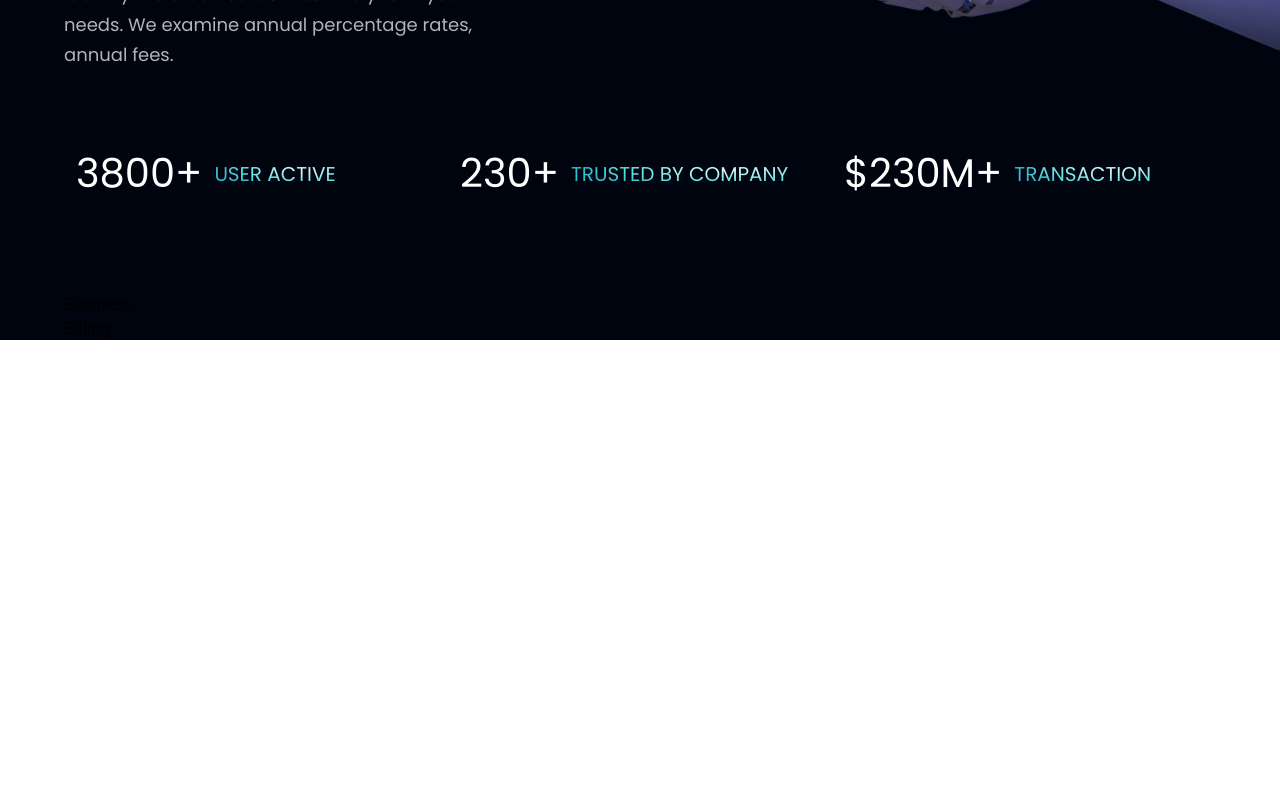
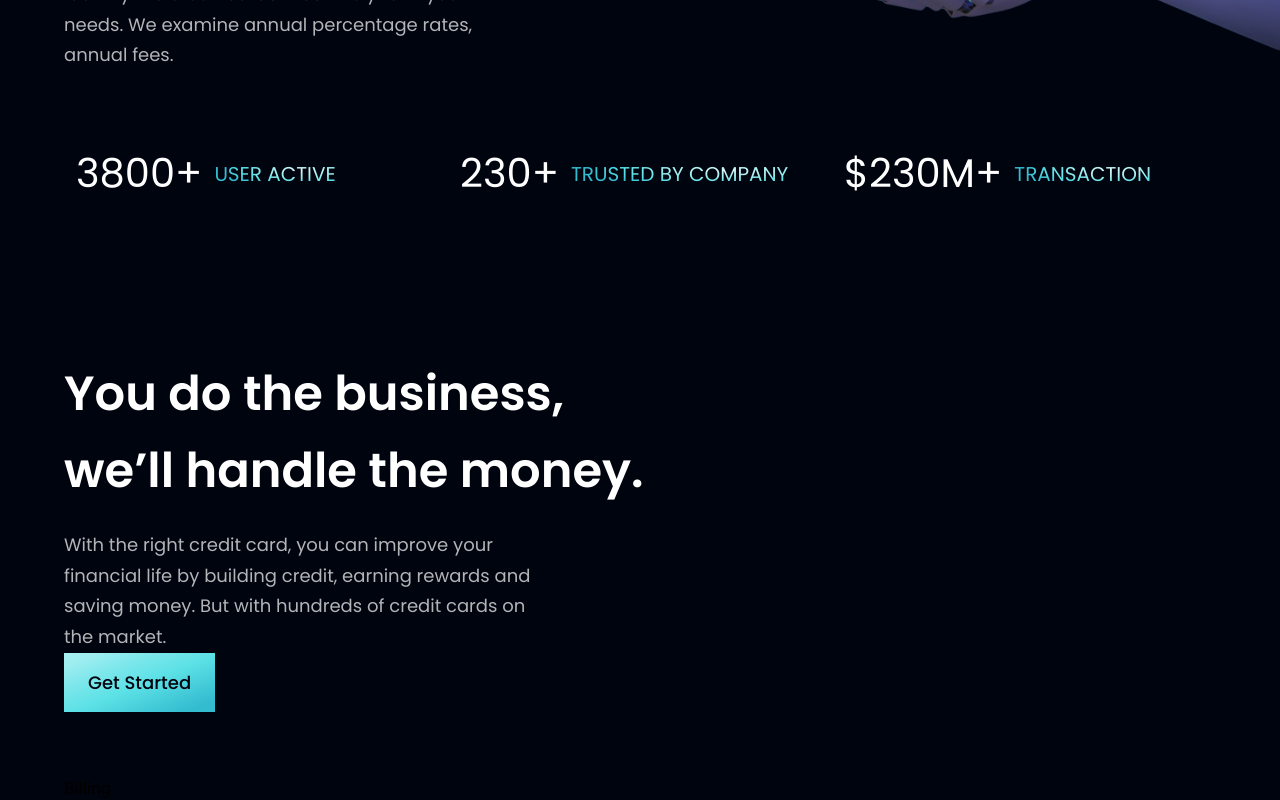
Before and after one commit to Saber1Y/Hoo-Bank, a React (Vite) app: page / in a window 1280 px wide. Shown: the part 709-1509 px from the top of the page. Before the commit the page ends 1049 px from the top, so only its background shows below. Built offline with nearby package versions, Linux system fonts and the light colour scheme.

Commit message:
CREATE: BTN COMP

```diff
--- a/src/components/Business.jsx
+++ b/src/components/Business.jsx
@@ -1,11 +1,21 @@
 import React from 'react'
+import styles, { layout } from '../style'
+import Button from './Button'
 
-const Business = () => {
-  return (
-    <div>
-      Buisness
-    </div>
+const Business = () => (
+    <>
+     <section id='features' className={layout.section}>
+        <div className={layout.sectionInfo}>
+          <h2 className={styles.heading2}>You do the business, <br className='sm:block hidden'/> we’ll handle
+            the money.</h2>
+            <p className={`${styles.paragraph} max-w-[470px] mt-5` }>With the right credit card, you can improve your financial life by building credit,
+               earning rewards and saving money. But with hundreds of credit cards on the market.
+               </p>
+
+               <Button styles='mt-10px' />
+        </div>
+     </section>
+    </>
   )
-}
 
 export default Business
--- a/src/components/Button.jsx
+++ b/src/components/Button.jsx
@@ -1,10 +1,10 @@
 import React from 'react'
 
-const Button = () => {
+const Button = ({ styles }) => {
   return (
-    <div>
-
-    </div>
+    <button type='button'
+    className={`py-4 px-6 bg-blue-gradient font-poppins
+     font-medium text-[18px] text-primary outline-none ${styles}`}>Get Started</button>
   )
 }
 
```
